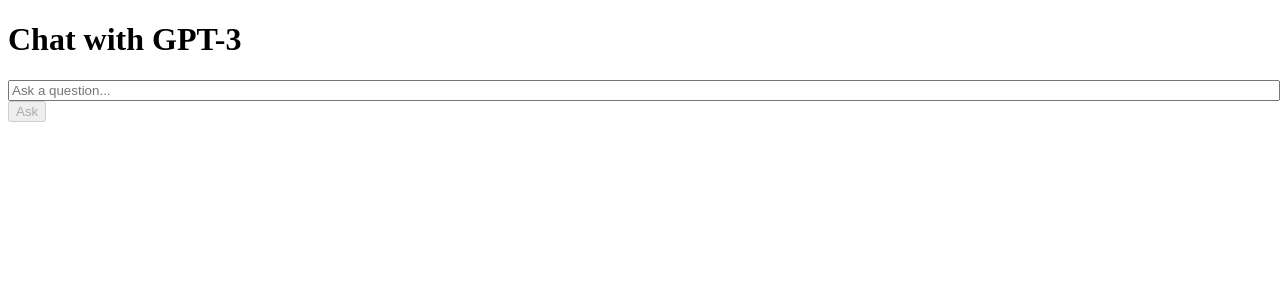
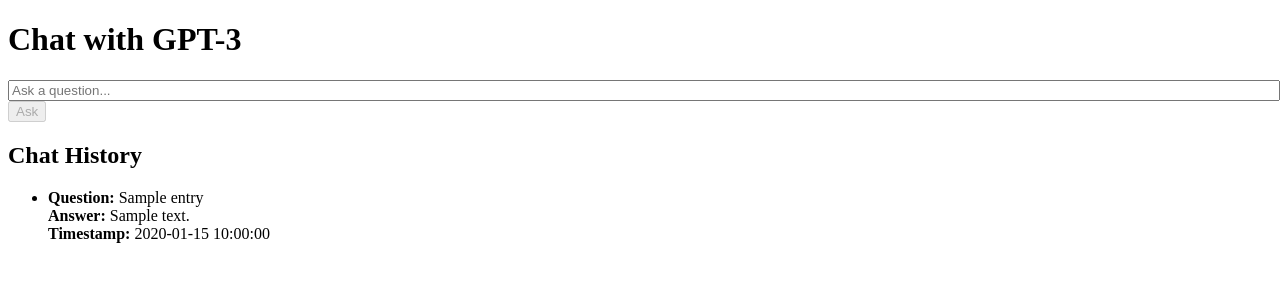
Before and after one commit to magicalbob/chat.ellisbs.co.uk, a Flask app: template templates/index.html in a window 1280 px wide. Shown: the top 300 px of the page. Run offline with Flask 3, Linux system fonts and the light colour scheme; the template is opened without the code that fills it: most values are stand-ins (such as "Sample title", 1, 10 or a date in 2020); some libraries are stand-ins or nearby versions.

Commit message:
added a chat history

```diff
--- a/app.py
+++ b/app.py
@@ -1,6 +1,7 @@
-#!/usr/bin/env python3
 from flask import Flask, render_template, request, jsonify
+import sqlite3
 import openai
+from datetime import datetime
 
 import os
 
@@ -8,10 +9,44 @@
 
 openai.api_key = os.getenv("OPENAI_API_KEY")
 
+# Database connection
+def get_db_connection():
+    conn = sqlite3.connect('chat_history.db')
+    conn.row_factory = sqlite3.Row
+    return conn
+
+# Create chat_history table if it doesn't exist
+def create_chat_history_table():
+    conn = get_db_connection()
+    db_cursor = conn.cursor()
+    db_cursor.execute(
+        """
+        CREATE TABLE IF NOT EXISTS chat_history (
+            id INTEGER PRIMARY KEY AUTOINCREMENT,
+            question TEXT,
+            answer TEXT,
+            timestamp TEXT DEFAULT CURRENT_TIMESTAMP
+        )
+        """
+    )
+    conn.commit()
+    conn.close()
+
+create_chat_history_table()
+
+# Home route
 @app.route('/')
 def home():
-    return render_template('index.html')
+    # Retrieve chat history from the database
+    conn = get_db_connection()
+    db_cursor = conn.cursor()
+    db_cursor.execute("SELECT question, answer, timestamp FROM chat_history ORDER BY id")
+    chat_history = db_cursor.fetchall()
+    conn.close()
 
+    return render_template('index.html', chat_history=chat_history)
+
+# Ask route
 @app.route('/ask', methods=['POST'])
 def ask():
     question = request.json['question']
@@ -20,14 +55,23 @@
     for i in range(retries):
         try:
             response = openai.ChatCompletion.create(
-            model="gpt-3.5-turbo",
-            messages=[
+                model="gpt-3.5-turbo",
+                messages=[
                     {"role": "system", "content": "You are a helpful assistant."},
                     {"role": "user", "content": question}
                 ],
             )
             answer = response.choices[0].message['content']
             print(f"API response: {answer}")
+
+            # Store the question, answer, and timestamp in the database
+            conn = get_db_connection()
+            db_cursor = conn.cursor()
+            db_cursor.execute("INSERT INTO chat_history (question, answer) VALUES (?, ?)",
+                              (question, answer))
+            conn.commit()
+            conn.close()
+
             return jsonify(question=question, answer=answer)
         except openai.error.RateLimitError:
             if i < retries - 1:  # if it's not the last try
--- a/templates/index.html
+++ b/templates/index.html
@@ -49,5 +49,16 @@
     <button id="ask-button" disabled>Ask</button>
     <div id="loading-message" style="display: none;">Processing...</div>
     <div id="answer"></div>
+
+    <!-- Display chat history -->
+    <h2>Chat History</h2>
+    <ul>
+        {% for entry in chat_history %}
+        <li>
+            <strong>Question:</strong> {{ entry.question }}<br>
+            <strong>Answer:</strong> {{ entry.answer }}<br>
+            <strong>Timestamp:</strong> {{ entry.timestamp }}
+        </li>
+        {% endfor %}
+    </ul>
 </body>
-</html>
```
Also changed, not shown: chat_history.db (added).
